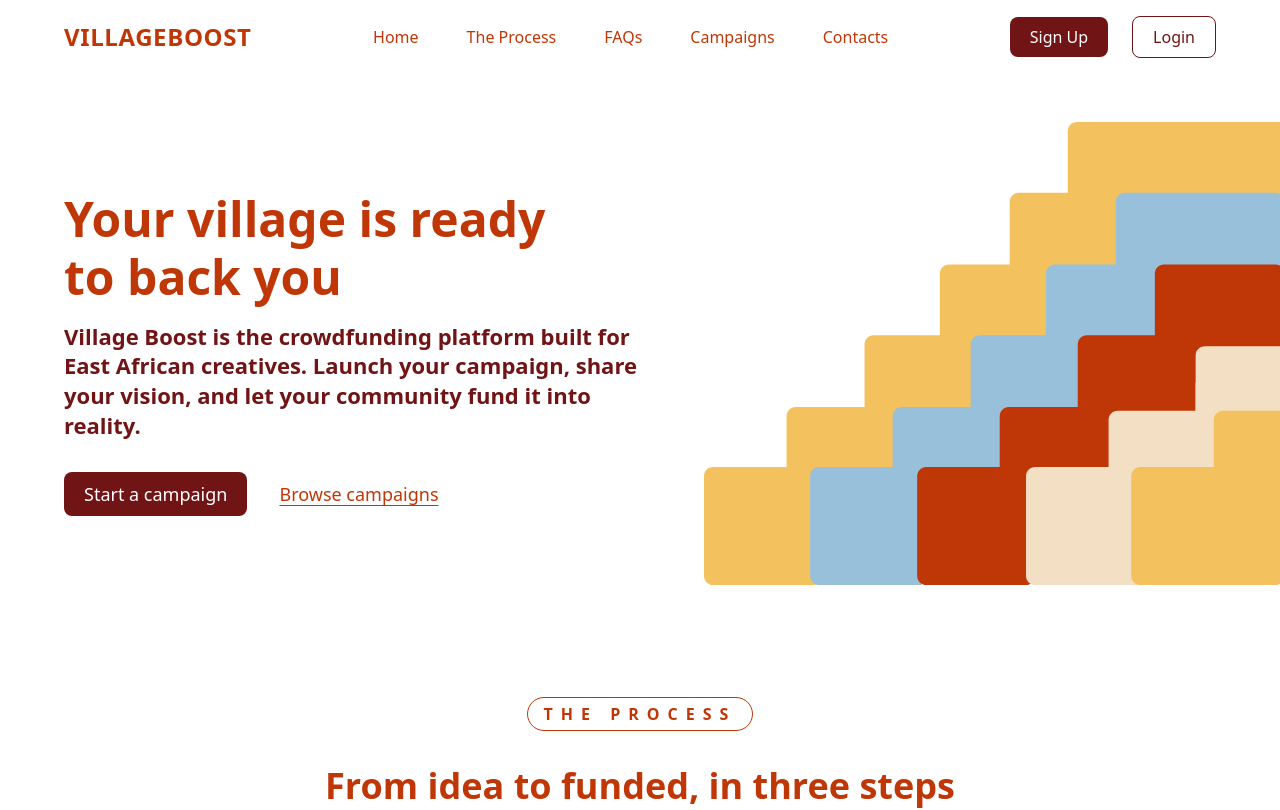
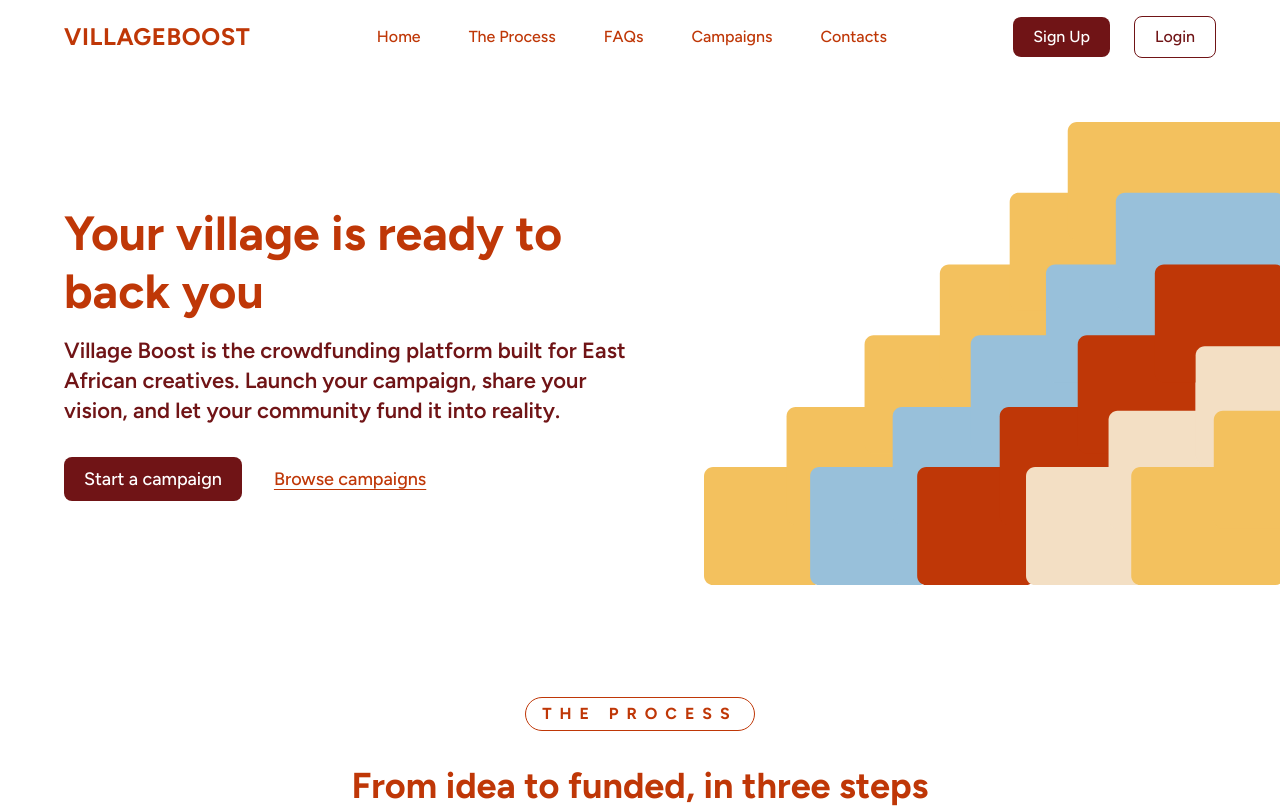
Before and after one commit to villageboost-org/villageboost, a Next.js app: page / in a window 1280 px wide. Shown: the top 810 px of the page. Built offline with nearby package versions, Linux system fonts and the light colour scheme.

Commit message:
add the fig tree font family to the body element

```diff
--- a/app/globals.css
+++ b/app/globals.css
@@ -8,6 +8,10 @@
   --color-mustard: #f3c15e;
   --color-cream: #f3dfc4;
   --color-light-mustard: #fff2d9;
+}
+
+body {
+  font-family: var(--font-figtree);
 }
 
 h1 {
```
